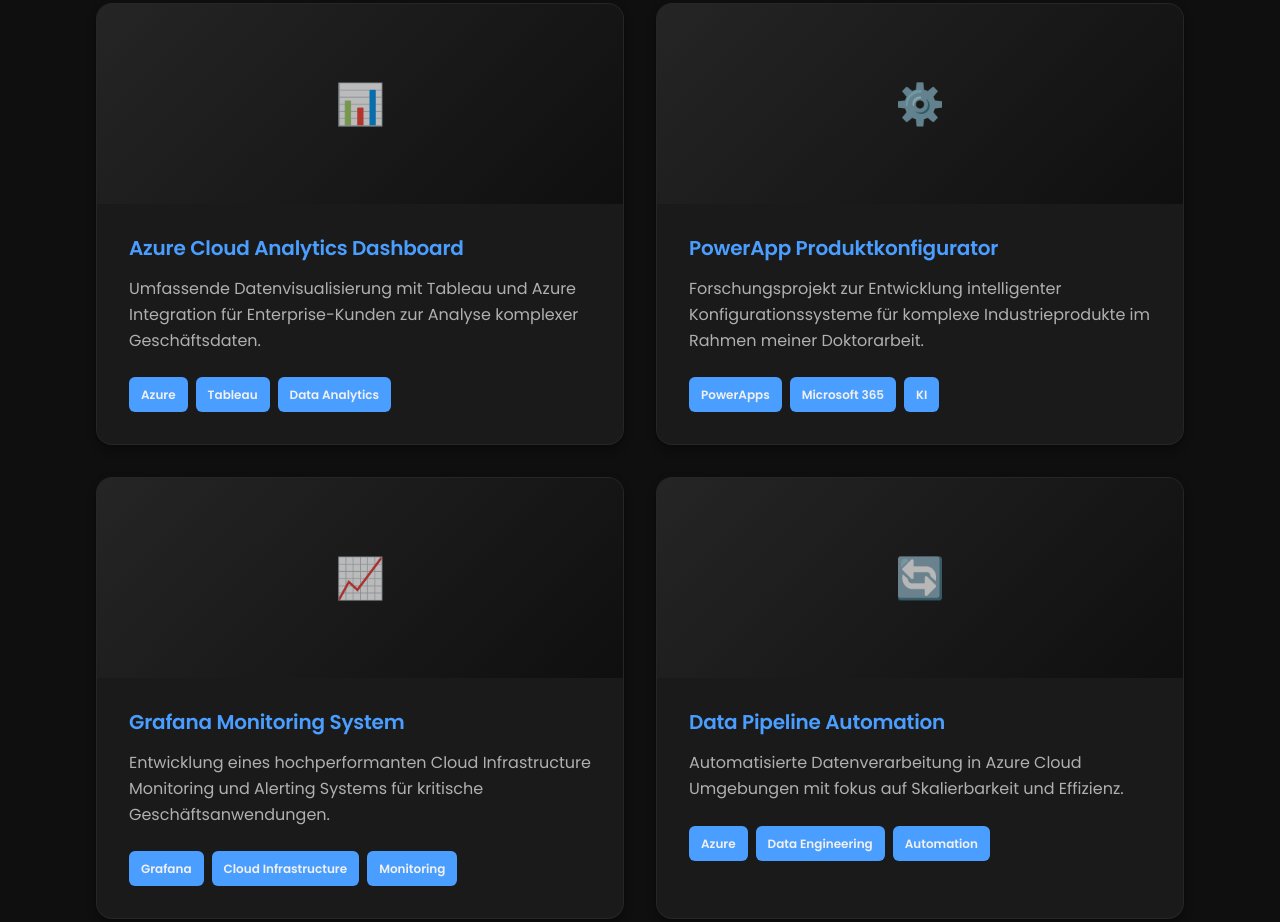
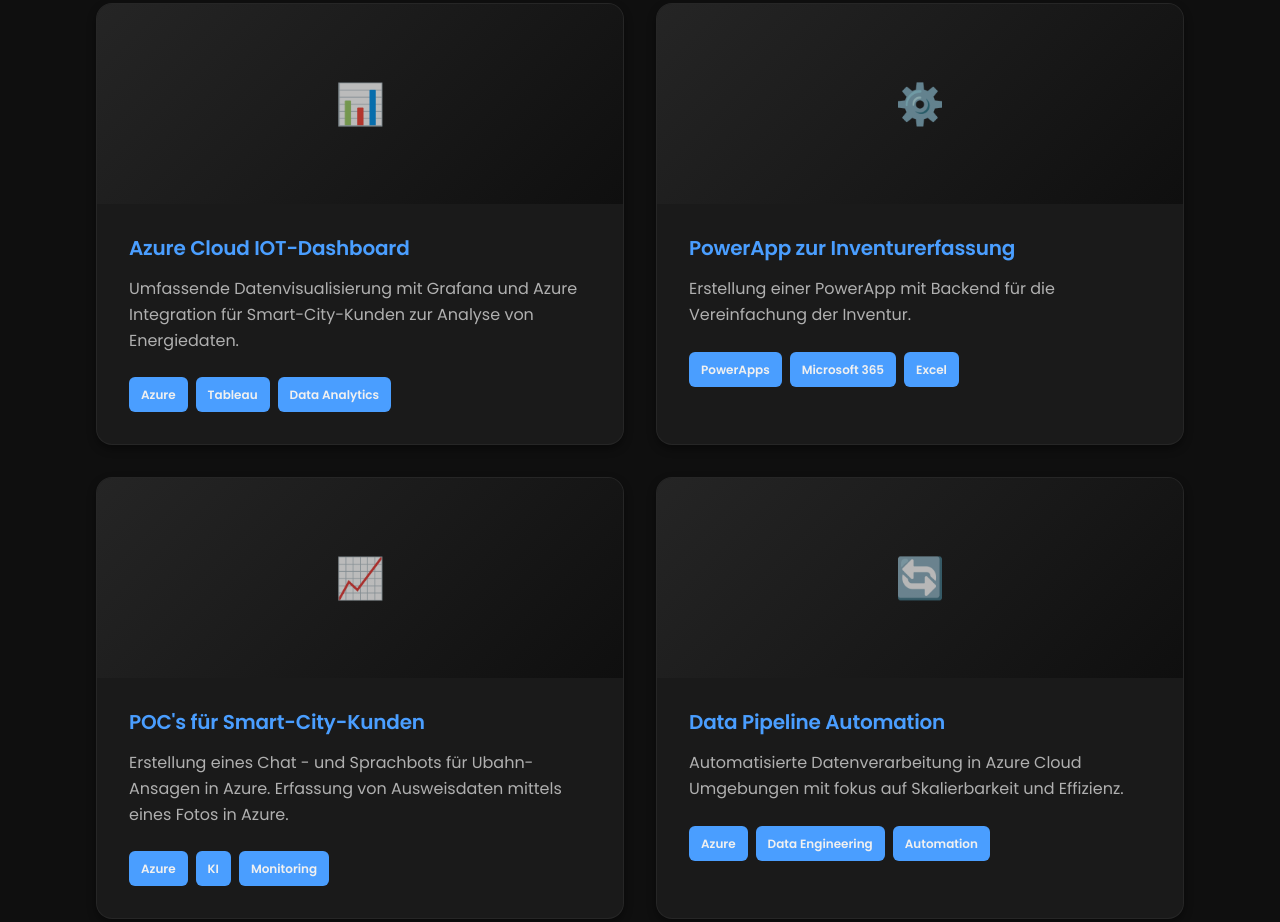
Before and after one commit to PE-29012018/PE-29012018.github.io, a plain HTML site: page index.html in a window 1280 px wide. Shown: the part 2150-3072 px from the top of the page. Drawn offline with Linux system fonts and the light colour scheme.

Commit message:
Update index.html

```diff
--- a/index.html
+++ b/index.html
@@ -149,10 +149,10 @@
                             </div>
                         </div>
                         <div class="portfolio__content">
-                            <h3 class="portfolio__title">Azure Cloud Analytics Dashboard</h3>
+                            <h3 class="portfolio__title">Azure Cloud IOT-Dashboard</h3>
                             <p class="portfolio__description">
-                                Umfassende Datenvisualisierung mit Tableau und Azure Integration
-                                für Enterprise-Kunden zur Analyse komplexer Geschäftsdaten.
+                                Umfassende Datenvisualisierung mit Grafana und Azure Integration
+                                für Smart-City-Kunden zur Analyse von Energiedaten.
                             </p>
                             <div class="portfolio__tech">
                                 <span class="tech-tag">Azure</span>
@@ -170,15 +170,14 @@
                             </div>
                         </div>
                         <div class="portfolio__content">
-                            <h3 class="portfolio__title">PowerApp Produktkonfigurator</h3>
+                            <h3 class="portfolio__title">PowerApp zur Inventurerfassung</h3>
                             <p class="portfolio__description">
-                                Forschungsprojekt zur Entwicklung intelligenter Konfigurationssysteme
-                                für komplexe Industrieprodukte im Rahmen meiner Doktorarbeit.
+                                Erstellung einer PowerApp mit Backend für die Vereinfachung der Inventur.
                             </p>
                             <div class="portfolio__tech">
                                 <span class="tech-tag">PowerApps</span>
                                 <span class="tech-tag">Microsoft 365</span>
-                                <span class="tech-tag">KI</span>
+                                <span class="tech-tag">Excel</span>
                             </div>
                         </div>
                     </article>
@@ -191,14 +190,14 @@
                             </div>
                         </div>
                         <div class="portfolio__content">
-                            <h3 class="portfolio__title">Grafana Monitoring System</h3>
+                            <h3 class="portfolio__title">POC's für Smart-City-Kunden</h3>
                             <p class="portfolio__description">
-                                Entwicklung eines hochperformanten Cloud Infrastructure Monitoring
-                                und Alerting Systems für kritische Geschäftsanwendungen.
+                               Erstellung eines Chat - und Sprachbots für Ubahn-Ansagen in Azure.
+                               Erfassung von Ausweisdaten mittels eines Fotos in Azure.
                             </p>
                             <div class="portfolio__tech">
-                                <span class="tech-tag">Grafana</span>
-                                <span class="tech-tag">Cloud Infrastructure</span>
+                                <span class="tech-tag">Azure</span>
+                                <span class="tech-tag">KI</span>
                                 <span class="tech-tag">Monitoring</span>
                             </div>
                         </div>
```
